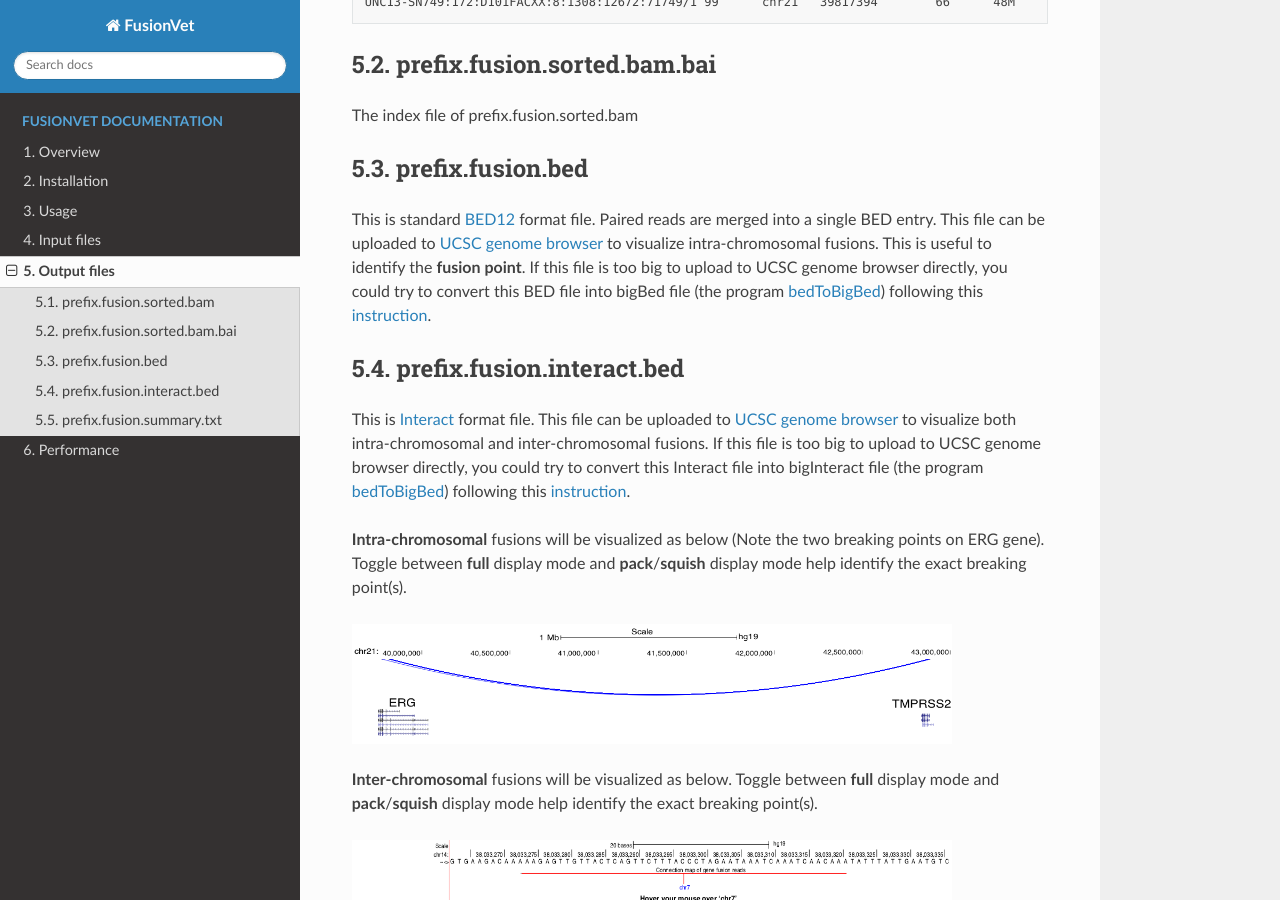
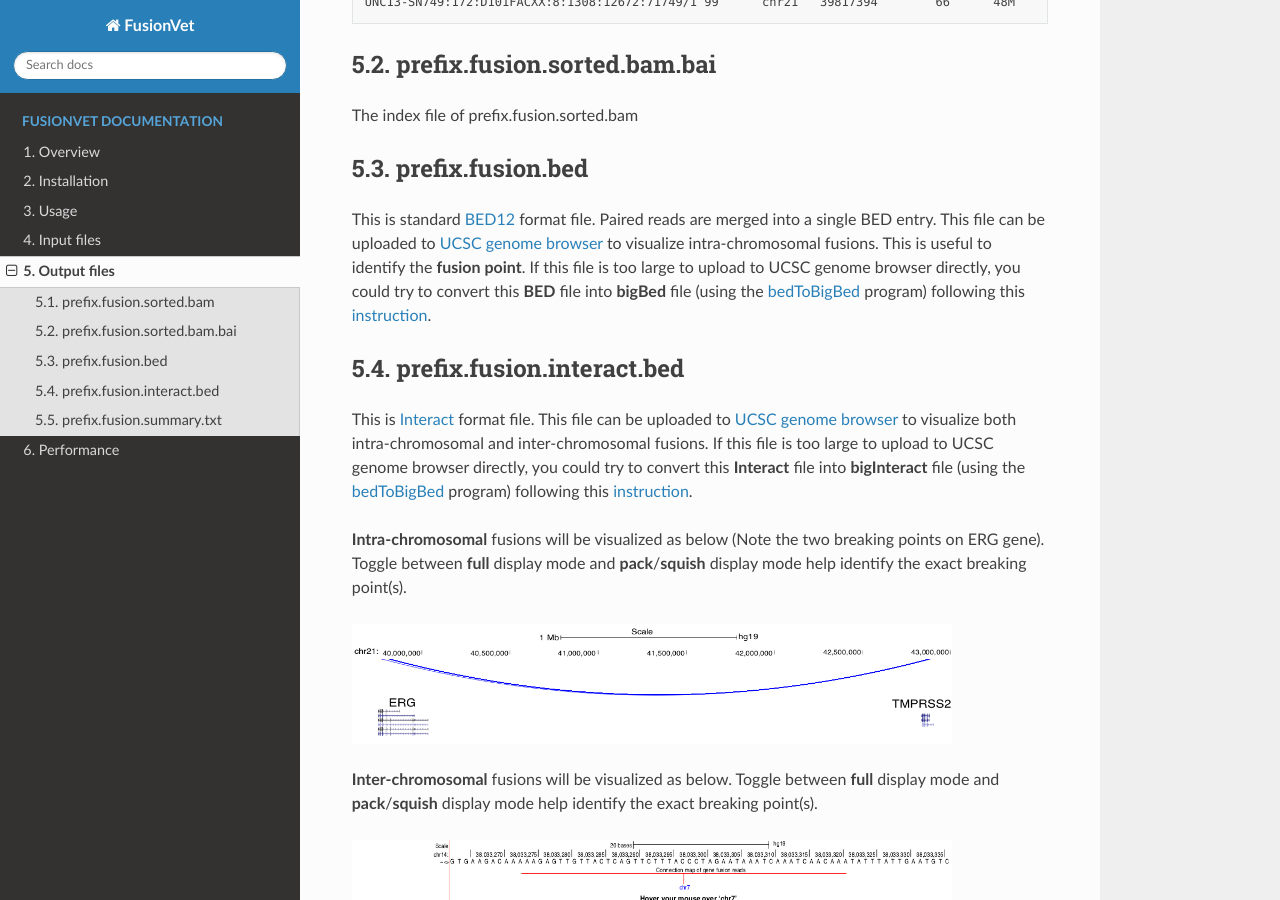
Before and after one commit to liguowang/FusionVet, a Sphinx documentation site: the page built from docs/source/output_file.rst, in a window 1280 px wide and 900 px high, scrolled down 787 px. Built offline with Sphinx 7.4.7 and the Read the Docs theme 2.0.0, drawn with Linux system fonts in a browser that asks for light colours.

```diff
--- a/docs/source/output_file.rst
+++ b/docs/source/output_file.rst
@@ -42,16 +42,16 @@ prefix.fusion.bed
 This is standard `BED12 <https://genome.ucsc.edu/FAQ/FAQformat.html#format1>`_ format file.
 Paired reads are merged into a single BED entry. This file can be uploaded to `UCSC
 genome browser <https://genome.ucsc.edu>`_ to visualize intra-chromosomal fusions. This is
-useful to identify the **fusion point**. If this file is too big to upload to UCSC genome
-browser directly, you could try to convert this BED file into bigBed file (the program `bedToBigBed <http://hgdownload.soe.ucsc.edu/admin/exe/>`_)
+useful to identify the **fusion point**. If this file is too large to upload to UCSC genome
+browser directly, you could try to convert this **BED** file into **bigBed** file (using the `bedToBigBed <http://hgdownload.soe.ucsc.edu/admin/exe/>`_ program)
 following this `instruction <https://genome.ucsc.edu/goldenPath/help/bigBed.html>`_.
 
 prefix.fusion.interact.bed
 --------------------------
 This is `Interact <https://genome.ucsc.edu/goldenPath/help/interact.html>`_ format file. This
 file can be uploaded to  `UCSC genome browser <https://genome.ucsc.edu>`_ to visualize both
-intra-chromosomal and inter-chromosomal fusions. If this file is too big to upload to UCSC genome
-browser directly, you could try to convert this Interact file into bigInteract file (the program `bedToBigBed <http://hgdownload.soe.ucsc.edu/admin/exe/>`_)
+intra-chromosomal and inter-chromosomal fusions. If this file is too large to upload to UCSC genome
+browser directly, you could try to convert this **Interact** file into **bigInteract** file (using the `bedToBigBed <http://hgdownload.soe.ucsc.edu/admin/exe/>`_ program)
 following this `instruction <https://genome.ucsc.edu/goldenPath/help/interact.html>`_.
 
 
```
